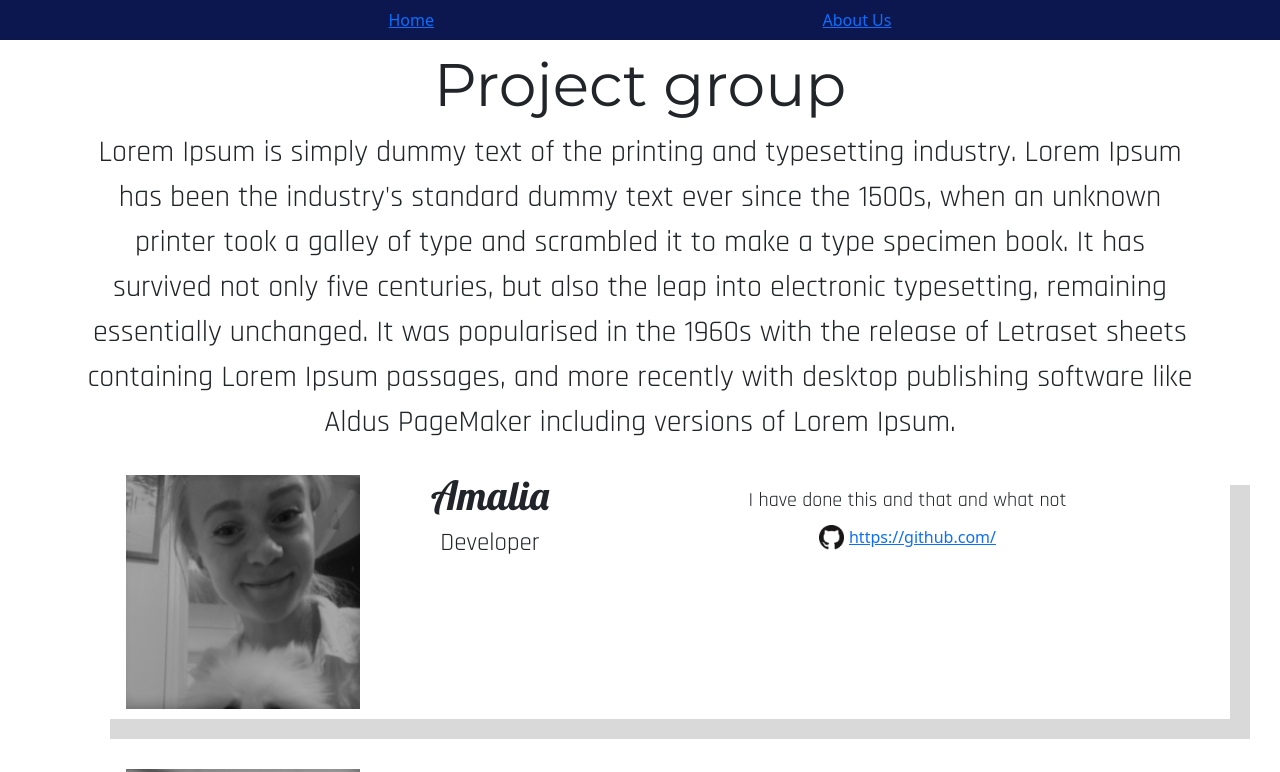
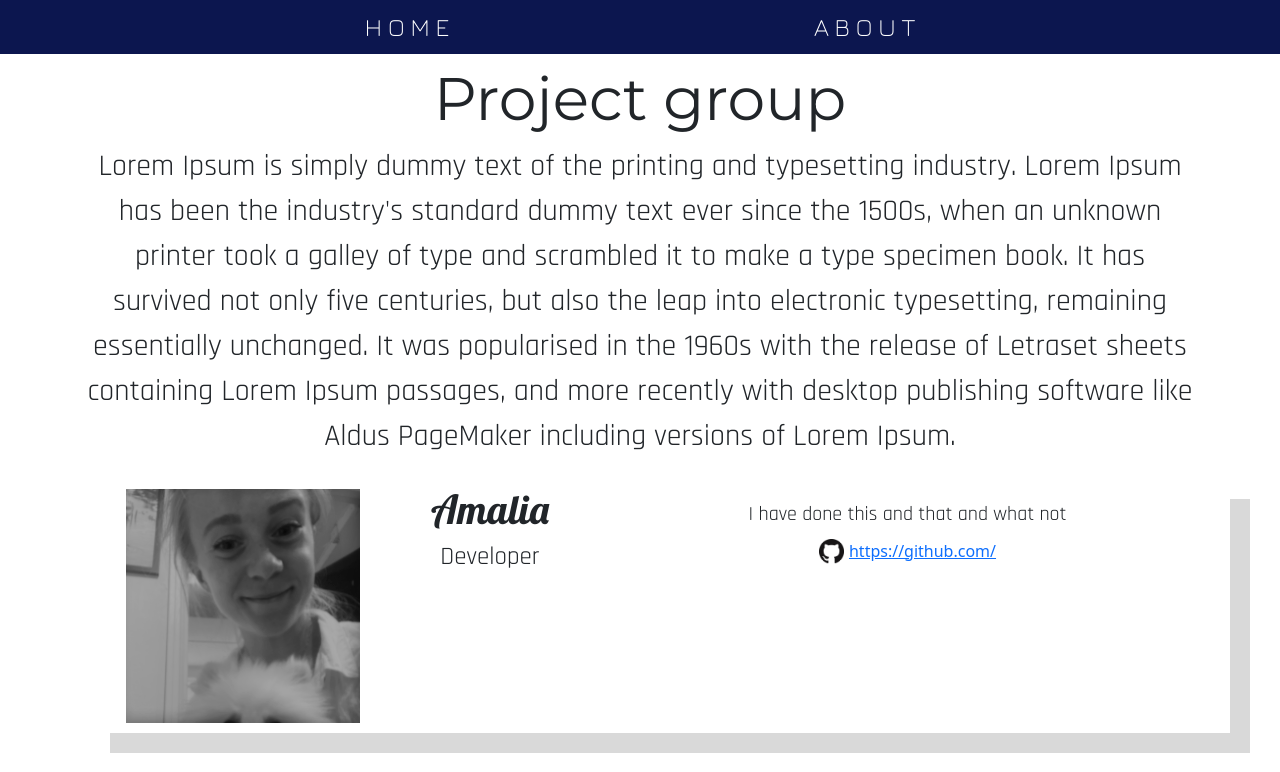
Before and after one commit to agyllang/DH2413AnotherPlanet, a React (Create React App) app in the folder anotherplanet/: page /about in a window 1280 px wide. Shown: the top 772 px of the page. Built offline with nearby package versions, Linux system fonts and the light colour scheme.

Commit message:
css navbar hover

```diff
--- a/anotherplanet/public/index.html
+++ b/anotherplanet/public/index.html
@@ -44,7 +44,9 @@
     <link rel="preconnect" href="https://fonts.gstatic.com" crossorigin>
     <link href="https://fonts.googleapis.com/css2?family=Lobster&display=swap" rel="stylesheet">
 
-
+    <link rel="preconnect" href="https://fonts.googleapis.com">
+    <link rel="preconnect" href="https://fonts.gstatic.com" crossorigin>
+    <link href="https://fonts.googleapis.com/css2?family=Jura:wght@300&display=swap" rel="stylesheet">
 
     <title>Another Planet</title>
   </head>
--- a/anotherplanet/src/App.css
+++ b/anotherplanet/src/App.css
@@ -72,6 +72,7 @@
     #302a64 -10px -10px,
      #7649fe 10px 10px;
 }
+
 .boxshadow {
   position: relative;
   /* width: 350px; */
@@ -82,7 +83,21 @@
   box-shadow: 20px 20px rgba(0,0,0,.15);
   transition: all .4s ease;
 }
-.boxshadow:hover {
+/* .boxshadow:hover {
   border-radius: 0% 0% 50% 50% / 0% 0% 5% 5% ;
   box-shadow: 10px 10px rgba(0,0,0,.25);
+} */
+
+.navbar-item{
+  font-family: 'Jura', sans-serif;
+  color: #fff;
+  font-size:25px;
+  text-decoration: none;
+
 }
+.navbar-item:hover{
+  color:rgb(236, 132, 62);
+  background-color: rgba(189, 189, 189, 0.315);
+  font-weight:bolder;
+
+}
--- a/anotherplanet/src/App.js
+++ b/anotherplanet/src/App.js
@@ -22,20 +22,20 @@ function App() {
         <div className="navbar">
           <NavLink
             activeClassName="navlink-active"
-            className="navlink"
+            className="navbar-item"
             to="/"
             // key={"home"}
             // end={true}
           >
-            Home
+            H O M E
           </NavLink>
           <NavLink
-            activeClassName="navlink-active"
-            className="navlink"
+            activeClassName="navbar-item active"
+            className="navbar-item"
             to="/about"
             // key={"about"}
           >
-            About Us
+            A B O U T
           </NavLink>
         </div>
         <Routes>
```
